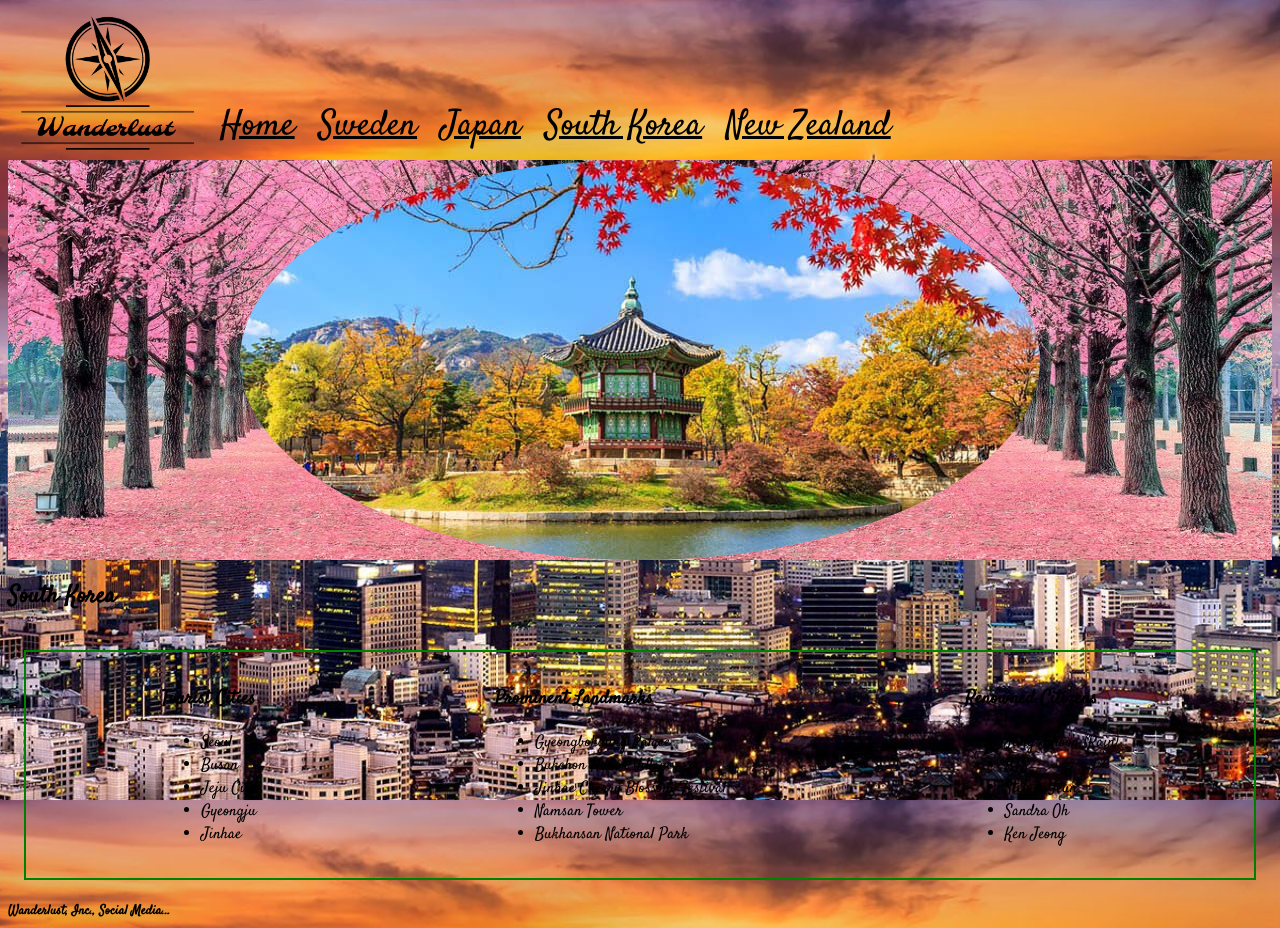
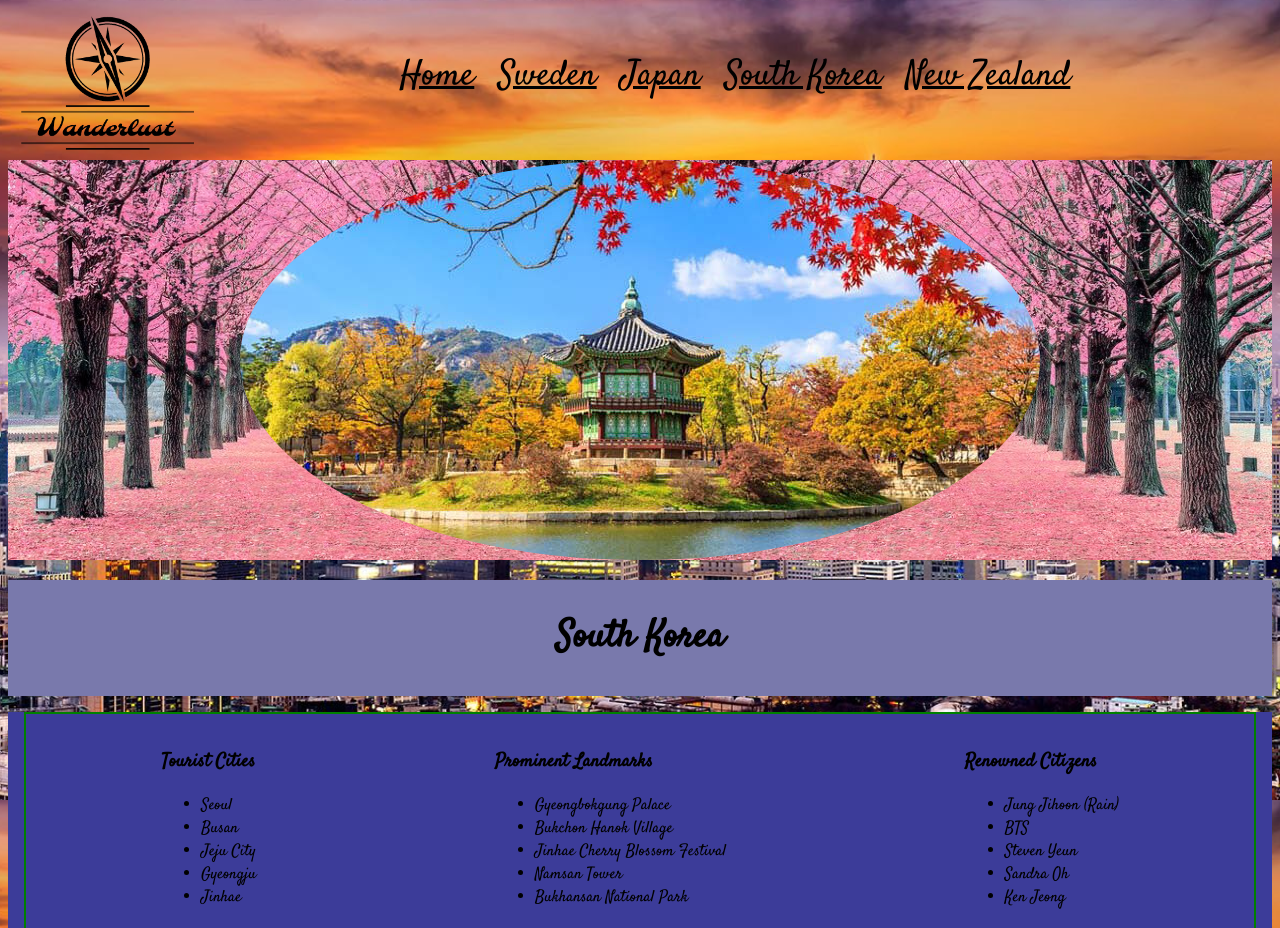
Before and after one commit to NSS-Day-Cohort-49/helloworld-git-clone-crew, a plain HTML site: page southKorea.html in a window 1280 px wide. Shown: the top 928 px of the page. Drawn offline with Linux system fonts and the light colour scheme.

Commit message:
made changes to webpage and styling to southKorea

```diff
--- a/southKorea.html
+++ b/southKorea.html
@@ -15,6 +15,7 @@
     <header class="header">
         <div class="top">
             <img class="logo" src="./images/logo.png" alt="">
+            <div class="nav__bar">
                 <nav class="nav_bar">
                     <div class="nav_button"><a href="index.html">Home</a></div>
                     <div class="nav_button"><a href="sweden.html">Sweden</a></div>
@@ -23,10 +24,11 @@
                     <div class="nav_button"><a href="newZealand.html">New Zealand</a></div>
                 </nav>
             </div>
+        </div>
         <div class="countryImg">
             <img src="./images/seoulPalace.jpg" alt="">
         </div>
-        <div>
+        <div class="countryTitle">
             <h2 class="countryName">South Korea</h2>
         </div>
     </header>
--- a/styles/southKorea.css
+++ b/styles/southKorea.css
@@ -38,6 +38,12 @@
 }
 
 /* Navbar */
+
+.nav__bar {
+    flex: 3;
+    margin-top: 35px;
+    margin-left: -10px;
+}
 
 .nav_bar {
     display: flex;
@@ -115,4 +121,34 @@ body {
       background-position: center;
       background-repeat: no-repeat;
       background-size: cover;
-    }
+}
+
+.countryTitle {
+    background: rgb(121, 121, 172);
+    margin-top: 20px;
+    font-size: 25px;
+    flex: 3
+}
+
+.countryName {
+    text-align: center;
+}
+
+/* South Korea */
+
+main {
+    background:rgb(60, 60, 153);
+}
+
+.lists {
+    display: flex;
+    flex-wrap: wrap;
+    justify-content: space-around;
+    margin: 1em;
+    border: solid green 2px;
+    padding: 1em;
+}
+.list_info {
+    flex-grow: 1;
+    margin: 2em;
+}
```
Lines whose indentation alone changed are shown as unchanged.
